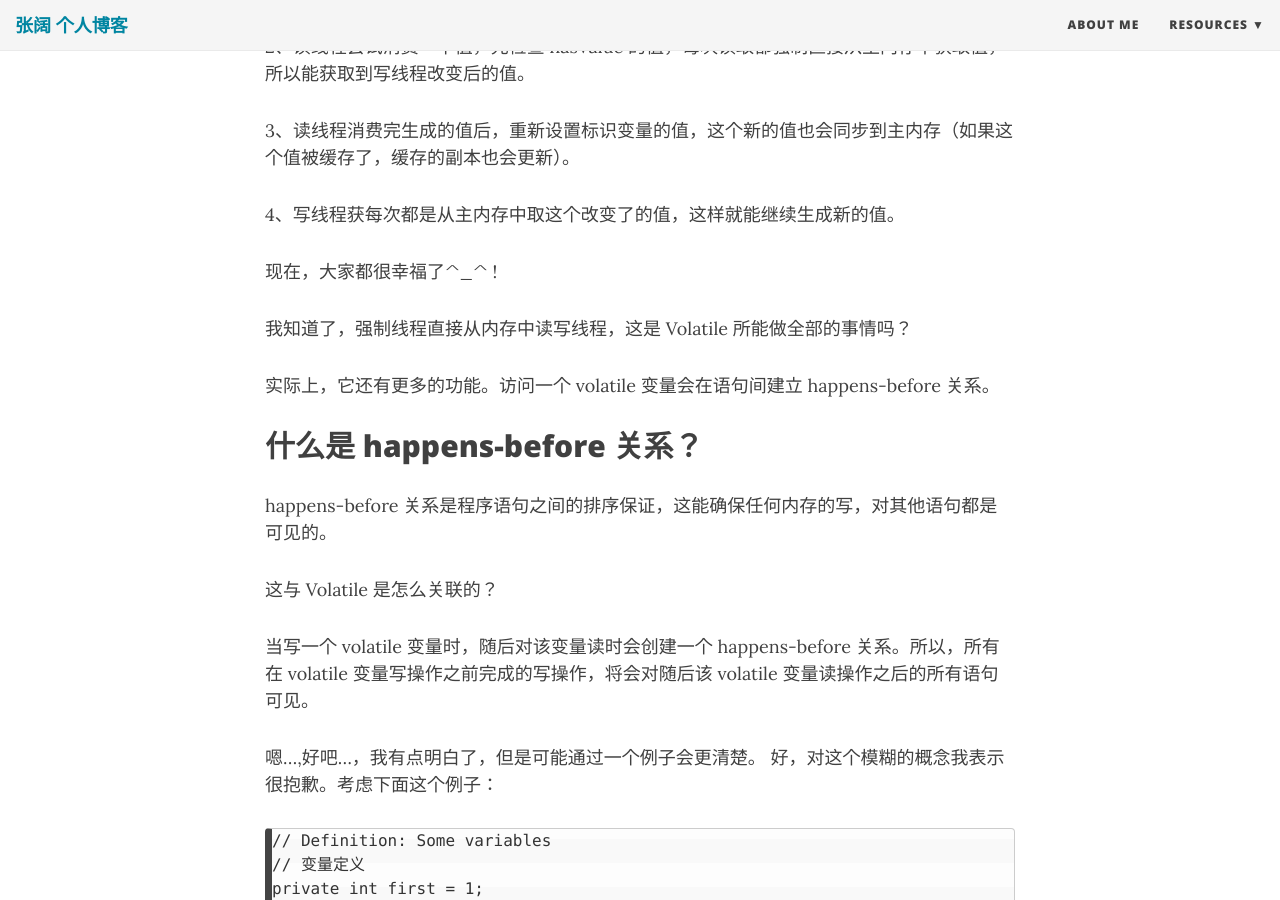
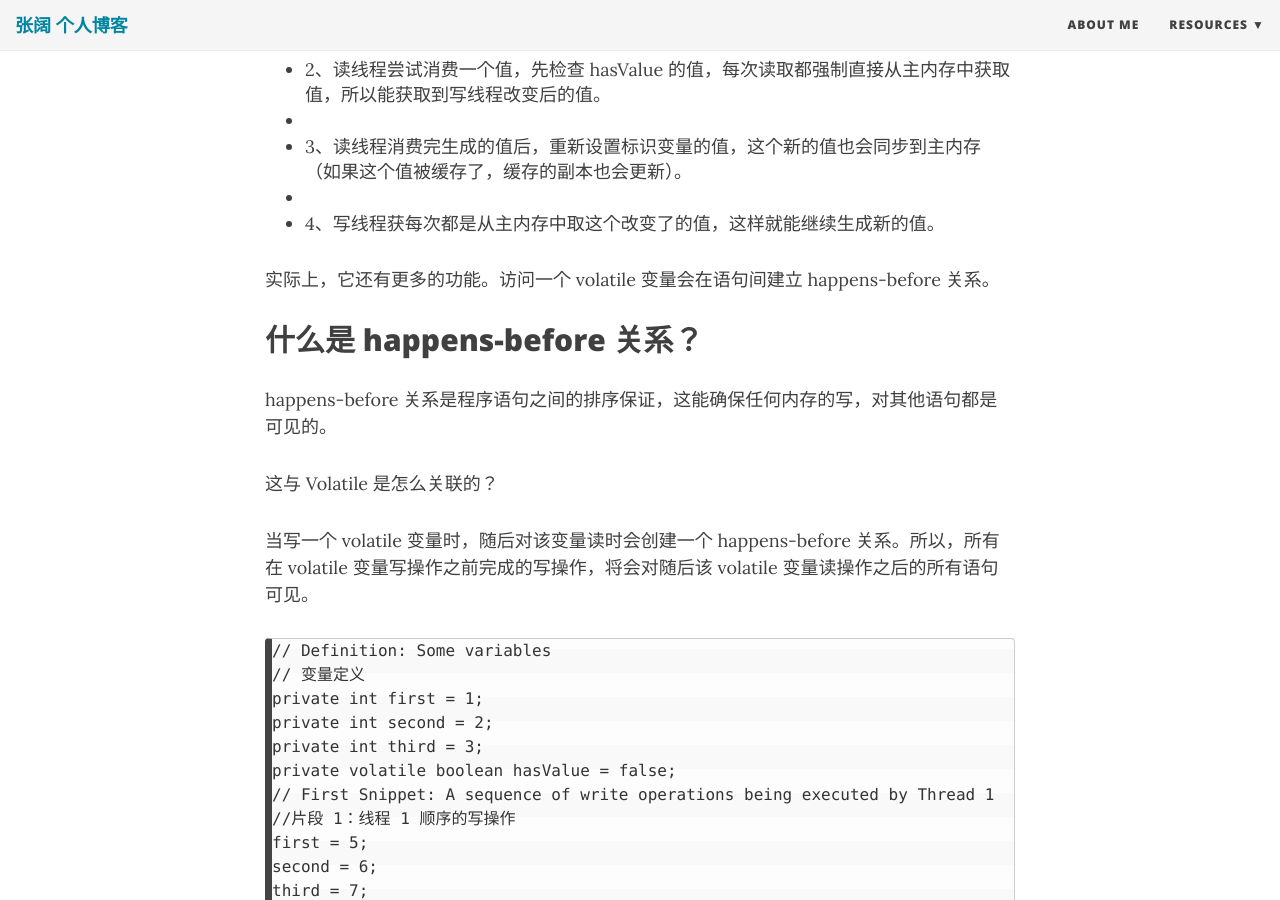
Before and after one commit to buoooou/blog.github.io, a Jekyll site: the page built from _posts/2018-05-14-java-volatile-happens-before.md, in a window 1280 px wide and 900 px high, scrolled down 3195 px. Built offline with Jekyll 4.4.1, drawn with Linux system fonts in a browser that asks for light colours; nearby versions of some CDN libraries.

Commit message:
Create 2018-05-14-java-volatile-happens-before.md

```diff
--- a/_posts/2018-05-14-java-volatile-happens-before.md
+++ b/_posts/2018-05-14-java-volatile-happens-before.md
@@ -73,13 +73,14 @@
 
 现在，假设在我们的测试中有两个线程运行在不同的 CPU 上，并且其中的有一个缓存了标识变量（或者两个都缓存了）。现在考虑如下的执行顺序
 
-1、写线程生成一个值，并将 hasValue 设置为 true。但是只更新缓存中的值，而不是主内存。
+- 1、写线程生成一个值，并将 hasValue 设置为 true。但是只更新缓存中的值，而不是主内存。
+-
+- 2、读线程尝试消费一个值，但是它的缓存副本中 hasValue 被设置为 false，所以即使写线程生产了一个新的值，也不能被消费，因为读线程无法跳出睡眠循环（hasValue 的值为 false）。
+-
+- 3、因为读线程不能消费新生成的值，所以写线程也不能继续，因为标识变量没有设置回 false，因此写线程阻塞在睡眠循环中。
+-
+- 4、这样，就产生了死锁！
 
-2、读线程尝试消费一个值，但是它的缓存副本中 hasValue 被设置为 false，所以即使写线程生产了一个新的值，也不能被消费，因为读线程无法跳出睡眠循环（hasValue 的值为 false）。
-
-3、因为读线程不能消费新生成的值，所以写线程也不能继续，因为标识变量没有设置回 false，因此写线程阻塞在睡眠循环中。
-
-4、这样，就产生了死锁！
 
 这种情况只有在 hasValue 同步到所有缓存才能改变，这完全依赖于底层的操作系统。
 
@@ -89,21 +90,18 @@
 
 private volatile boolean hasValue = false;
 
-volatile 变量强制线程每次读取的时候都直接从主内存中读取，同时，每次写 volatile 变量的时候也要立即刷新主内存中的值。如果线程决定缓存变量，就需要每次读写的时候都与主内存进行同步。
+**volatile 变量强制线程每次读取的时候都直接从主内存中读取，同时，每次写 volatile 变量的时候也要立即刷新主内存中的值。如果线程决定缓存变量，就需要每次读写的时候都与主内存进行同步。**
 
 做这个改变之后，我们再来考虑前面导致死锁的执行步骤
 
-1、写线程生成一个值，并将 hasValue 设置为 true，这次直接更新主内存中的值（即使这个变量被缓存了）。
+- 1、写线程生成一个值，并将 hasValue 设置为 true，这次直接更新主内存中的值（即使这个变量被缓存了）。
+-
+- 2、读线程尝试消费一个值，先检查 hasValue 的值，每次读取都强制直接从主内存中获取值，所以能获取到写线程改变后的值。
+-
+- 3、读线程消费完生成的值后，重新设置标识变量的值，这个新的值也会同步到主内存（如果这个值被缓存了，缓存的副本也会更新）。
+-
+- 4、写线程获每次都是从主内存中取这个改变了的值，这样就能继续生成新的值。
 
-2、读线程尝试消费一个值，先检查 hasValue 的值，每次读取都强制直接从主内存中获取值，所以能获取到写线程改变后的值。
-
-3、读线程消费完生成的值后，重新设置标识变量的值，这个新的值也会同步到主内存（如果这个值被缓存了，缓存的副本也会更新）。
-
-4、写线程获每次都是从主内存中取这个改变了的值，这样就能继续生成新的值。
-
-现在，大家都很幸福了^_^ !
-
-我知道了，强制线程直接从内存中读写线程，这是 Volatile 所能做全部的事情吗？
 
 实际上，它还有更多的功能。访问一个 volatile 变量会在语句间建立 happens-before 关系。
 
@@ -115,8 +113,6 @@
 
 当写一个 volatile 变量时，随后对该变量读时会创建一个 happens-before 关系。所以，所有在 volatile 变量写操作之前完成的写操作，将会对随后该 volatile 变量读操作之后的所有语句可见。
 
-嗯…,好吧…，我有点明白了，但是可能通过一个例子会更清楚。
-好，对这个模糊的概念我表示很抱歉。考虑下面这个例子：
 
     // Definition: Some variables
     // 变量定义
```
